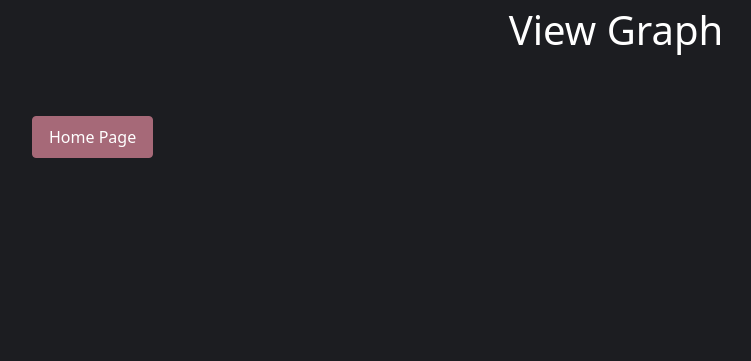
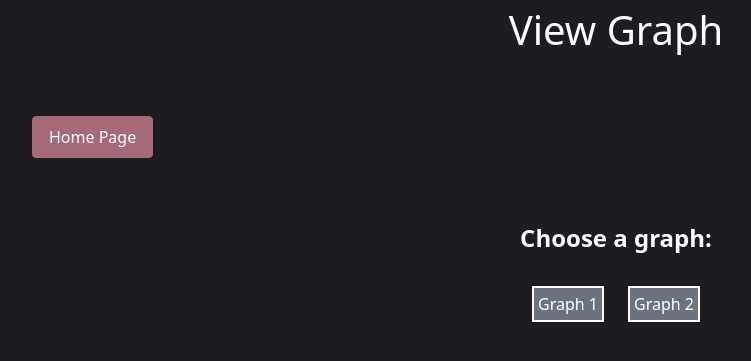
Before and after one commit to MehadND/data-viz-4, a Flask app: page /viewgraph in a window 1280 px wide. Shown: the top 361 px of the page, without its empty margins (24-775 px from the left). Run offline with Flask 2, Linux system fonts and the light colour scheme; data comes from the database, SQL or seed files in the repository; some libraries are stand-ins or nearby versions.

Commit message:
added another graph

```diff
--- a/Assignment 2/Carzone_Flask/app.py
+++ b/Assignment 2/Carzone_Flask/app.py
@@ -65,6 +65,34 @@ def viewtable():
 
 @app.route('/viewgraph', methods=['GET', 'POST'])
 def viewgraph():
+    # try:
+    #     cars = Car.query.order_by(Car.id).all()
+    #     for car in cars:
+    #         car.content = ImmutableMultiDict(json.loads(car.content))
+    # except:
+    #     pass
+
+    # cars_content = []
+    # for car in cars:
+    #     car.content = dict(car.content)
+    #     cars_content += [car.content]
+
+    # df = pd.DataFrame(cars_content)
+
+    # df.sort_values("Price", inplace=True)
+
+    # fig = px.scatter(df, x='Year', y='Price', color='Make')
+    # fig.update_xaxes(range=[1990, 2024])
+    # fig['layout']['yaxis'].update(autorange = True)
+    # fig.show()
+    # graphJSON = json.dumps(fig, cls=plotly.utils.PlotlyJSONEncoder)
+
+    # return render_template('viewgraph.html', graphJSON = graphJSON)
+    return render_template('viewgraph.html')
+
+
+@app.route('/graphone', methods=['GET', 'POST'])
+def graphone():
     try:
         cars = Car.query.order_by(Car.id).all()
         for car in cars:
@@ -90,6 +118,39 @@ def viewgraph():
     return render_template('viewgraph.html', graphJSON = graphJSON)
 
 
+@app.route('/graphtwo', methods=['GET', 'POST'])
+def graphtwo():
+    try:
+        cars = Car.query.order_by(Car.id).all()
+        for car in cars:
+            car.content = ImmutableMultiDict(json.loads(car.content))
+    except:
+        pass
+
+    cars_content = []
+    for car in cars:
+        car.content = dict(car.content)
+        cars_content += [car.content]
+
+    df = pd.DataFrame(cars_content)
+
+    data = dict(
+        character=["Eve", "Cain", "Seth", "Enos", "Noam", "Abel", "Awan", "Enoch", "Azura"],
+        parent=["", "Eve", "Eve", "Seth", "Seth", "Eve", "Eve", "Awan", "Eve" ],
+        value=[10, 14, 12, 10, 2, 6, 6, 4, 4])
+
+    fig = px.sunburst(
+        df,
+        names='County',
+        parents='Make',
+        values='Price',
+    )
+    fig.show()
+    graphJSON = json.dumps(fig, cls=plotly.utils.PlotlyJSONEncoder)
+
+    return render_template('viewgraph.html', graphJSON = graphJSON)
+
+
 @app.route('/uploadcsv', methods=['GET', 'POST'])
 def uploadcsv():
 
@@ -97,7 +158,7 @@ def uploadcsv():
         f = request.files['File']
         df = pd.read_csv(f)
         for index, row in df.iterrows():
-            car_dict = {k: row[k] for k in ['Name', 'Year', 'Price', 'Make', 'Model', 'Engine', 'Fuel', 'Odometer', 'Transmission', 'Body', 'Year', 'County', 'Doors', 'Color', 'Owners', 'Tax-Expiry', 'NCT-Expiry']}
+            car_dict = {k: row[k] for k in ['Name', 'Year', 'Price', 'Make', 'Model', 'Engine', 'Fuel', 'Odometer', 'Transmission', 'Body', 'County', 'Doors', 'Color', 'Owners', 'Tax-Expiry', 'NCT-Expiry']}
             car_json = json.dumps(car_dict)
             new_car = Car(content=car_json)
             db_err = foo.db_add_one(new_car, db)
--- a/Assignment 2/Carzone_Flask/static/css/main.css
+++ b/Assignment 2/Carzone_Flask/static/css/main.css
@@ -608,6 +608,10 @@ input[type="number"]::-webkit-inner-spin-button,
           appearance: none;
 }
 
+.flex-row {
+  flex-direction: row;
+}
+
 .flex-col {
   flex-direction: column;
 }
@@ -622,6 +626,14 @@ input[type="number"]::-webkit-inner-spin-button,
 
 .justify-between {
   justify-content: space-between;
+}
+
+.gap-4 {
+  gap: 1rem;
+}
+
+.gap-6 {
+  gap: 1.5rem;
 }
 
 .space-y-8 > :not([hidden]) ~ :not([hidden]) {
@@ -718,6 +730,11 @@ input[type="number"]::-webkit-inner-spin-button,
   background-color: rgb(28 29 33 / var(--tw-bg-opacity));
 }
 
+.bg-gray-500 {
+  --tw-bg-opacity: 1;
+  background-color: rgb(107 114 128 / var(--tw-bg-opacity));
+}
+
 .bg-\[\#007D54\] {
   --tw-bg-opacity: 1;
   background-color: rgb(0 125 84 / var(--tw-bg-opacity));
@@ -800,6 +817,11 @@ input[type="number"]::-webkit-inner-spin-button,
   line-height: 1.75rem;
 }
 
+.text-2xl {
+  font-size: 1.5rem;
+  line-height: 2rem;
+}
+
 .text-sm {
   font-size: 0.875rem;
   line-height: 1.25rem;
@@ -811,6 +833,10 @@ input[type="number"]::-webkit-inner-spin-button,
 
 .font-normal {
   font-weight: 400;
+}
+
+.font-bold {
+  font-weight: 700;
 }
 
 .font-medium {
--- a/Assignment 2/Carzone_Flask/templates/viewgraph.html
+++ b/Assignment 2/Carzone_Flask/templates/viewgraph.html
@@ -14,15 +14,21 @@
     </ul>
 </div>
 
-
-<div id="chart" class="chart">
-
+<div class="flex flex-col gap-4 p-2 items-center justify-center text-center">
+    <div>
+        <h1 class="text-2xl font-bold">Choose a graph:</h1>
+    </div>
+    <div class="p-4 flex flex-row gap-6">
+        <a href="/graphone" class="bg-gray-500 border-2 border-white p-1">Graph 1</a>
+        <a href="/graphtwo" class="bg-gray-500 border-2 border-white p-1">Graph 2</a>
+    </div>
 </div>
 
-    <script src="https://cdn.plot.ly/plotly-latest-min.js"></script>
-    <script type="text/javascript">
-        var graph = {{ graphJSON | safe }};
-        Plotly.plot('chart', graph, {});
-    </script>
+
+<!-- <script src="https://cdn.plot.ly/plotly-latest-min.js"></script>
+<script type="text/javascript">
+    var graph = {{ graphJSON | safe }};
+    Plotly.plot('chart', graph, {});
+</script> -->
 
 {% endblock %}
```
Also changed, not shown: Assignment 2/Carzone_Flask/templates/graphone.html (added, +31 -0 lines), Assignment 2/Carzone_Flask/templates/graphtwo.html (added, +31 -0 lines).
